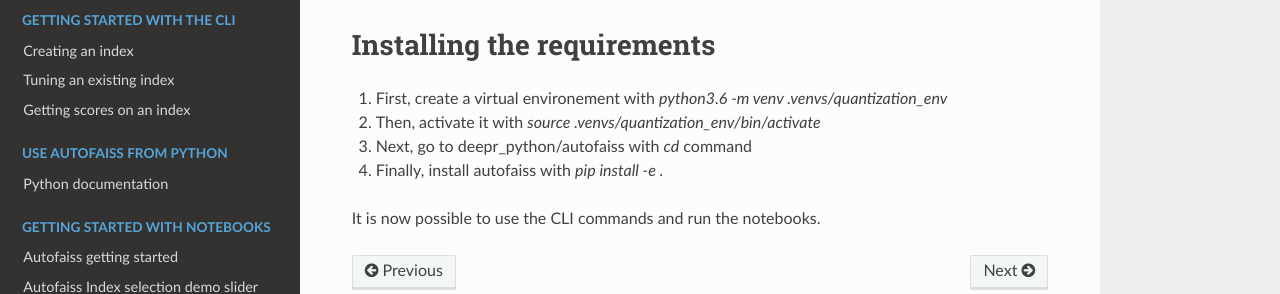
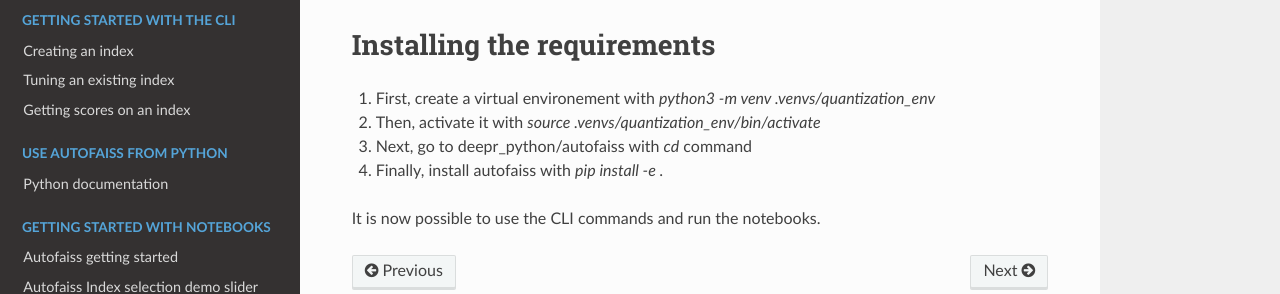
Before and after one commit to criteo/autofaiss, a Sphinx documentation site: the page built from docs/introduction/introduction.rst, in a window 1280 px wide. Shown: the part 206-500 px from the top of the page. Built offline with Sphinx 7.4.7 and the Read the Docs theme 2.0.0, drawn with Linux system fonts in a browser that asks for light colours; pages that are not in the unit, such as notebooks, are missing from menus.

Commit message:
test multiple python versions (#73)

```diff
--- a/docs/introduction/introduction.rst
+++ b/docs/introduction/introduction.rst
@@ -9,7 +9,7 @@
 Installing the requirements
 ===========================
 
-1. First, create a virtual environement with `python3.6 -m venv .venvs/quantization_env`
+1. First, create a virtual environement with `python3 -m venv .venvs/quantization_env`
 2. Then, activate it with `source .venvs/quantization_env/bin/activate`
 3. Next, go to deepr_python/autofaiss with `cd` command
 4. Finally, install autofaiss with `pip install -e .`
```
Also changed, not shown: 3 other files.
